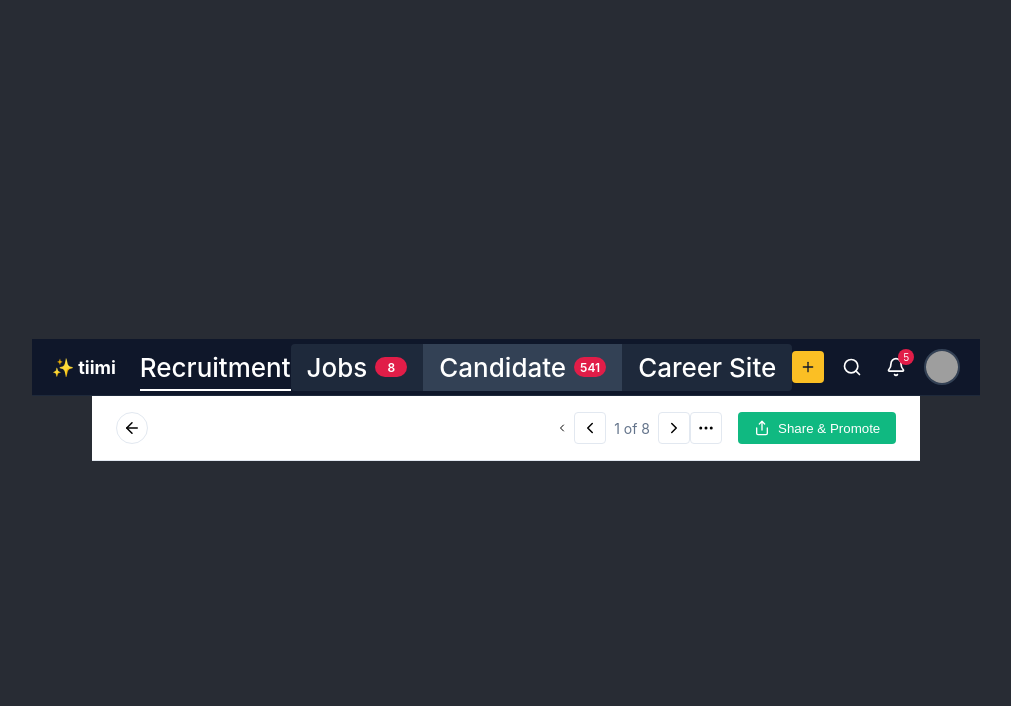
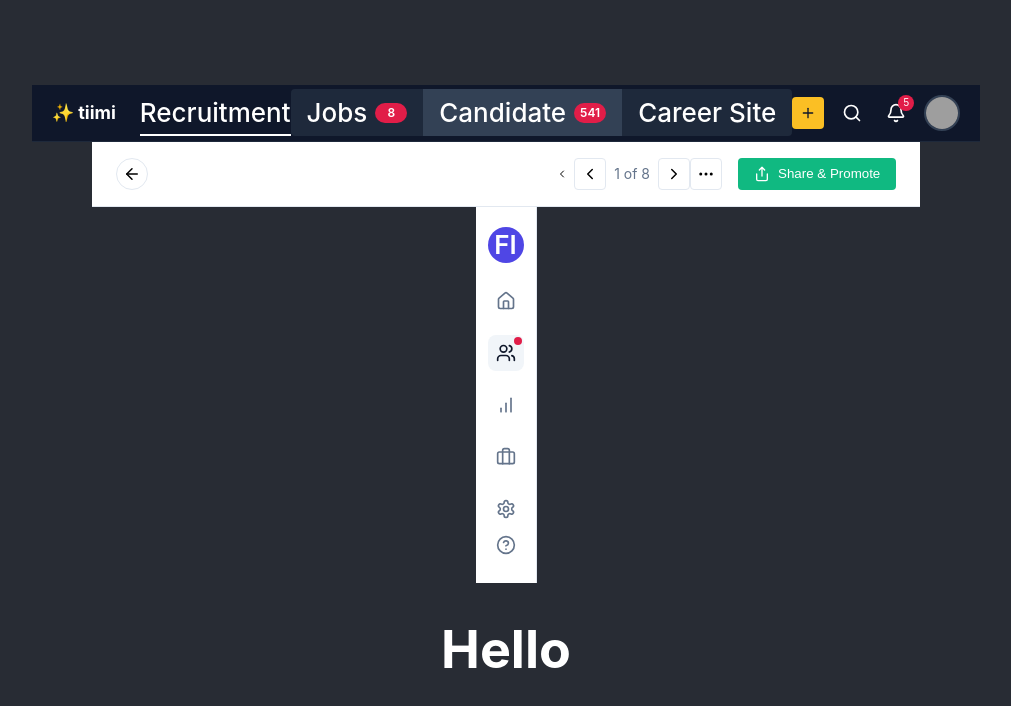
Before and after one commit to SithumWickramasingha/candidate-frontend, a React (Create React App) app: page / in a window 1280 px wide. Shown: the top 706 px of the page, without its empty margins (134-1145 px from the left). Built offline with nearby package versions, Linux system fonts and the light colour scheme; grey boxes are pictures that could not be loaded.

Commit message:
Create side bar component

```diff
--- a/src/App.js
+++ b/src/App.js
@@ -3,6 +3,8 @@ import React from 'react';
 import './App.css';
 import Header from './components/Header/Header';
 import JobDetailsBar from './components/JobDetailsBar/JobDetailsBar';
+import SideBar from './components/SideBar/SideBar';
+import TabNavigation from './components/TabNavigation/TabNavigation';
 
 function App() {
   return (
@@ -10,6 +12,8 @@ function App() {
       <header className="App-header">
         <Header/>
         <JobDetailsBar/>
+        <SideBar/>
+        <TabNavigation/>
       </header>
     </div>
   );
--- /dev/null
+++ b/src/components/SideBar/SideBar.css
@@ -0,0 +1,75 @@
+.sidebar {
+  width: 60px;
+  background-color: white;
+  border-right: 1px solid #e2e8f0;
+  display: flex;
+  flex-direction: column;
+  justify-content: space-between;
+  align-items: center;
+  padding: 20px 0;
+}
+
+.sidebar-top {
+  display: flex;
+  flex-direction: column;
+  align-items: center;
+  gap: 20px;
+}
+
+.profile-circle {
+  width: 36px;
+  height: 36px;
+  border-radius: 50%;
+  background-color: #4f46e5;
+  color: white;
+  display: flex;
+  align-items: center;
+  justify-content: center;
+  font-weight: 600;
+}
+
+.sidebar-nav {
+  display: flex;
+  flex-direction: column;
+  gap: 16px;
+}
+
+.sidebar-button {
+  width: 36px;
+  height: 36px;
+  border-radius: 8px;
+  display: flex;
+  align-items: center;
+  justify-content: center;
+  background: transparent;
+  border: none;
+  color: #64748b;
+  cursor: pointer;
+  position: relative;
+}
+
+.sidebar-button:hover {
+  background-color: #f1f5f9;
+  color: #0f172a;
+}
+
+.sidebar-button.active {
+  background-color: #f1f5f9;
+  color: #0f172a;
+}
+
+.notification-dot {
+  position: absolute;
+  top: 2px;
+  right: 2px;
+  width: 8px;
+  height: 8px;
+  border-radius: 50%;
+  background-color: #e11d48;
+}
+
+.sidebar-bottom {
+  display: flex;
+  flex-direction: column;
+  gap: 16px;
+}
--- /dev/null
+++ b/src/components/SideBar/SideBar.jsx
@@ -0,0 +1,42 @@
+import React from "react";
+import "./SideBar.css";
+import { Home, Users, BarChart, Briefcase, Settings, HelpCircle } from 'lucide-react';
+
+const SideBar = () => {
+  return(
+    <div className="sidebar">
+      <div className="sidebar-top">
+        <div className="profile-circle">
+          <span>FI</span>
+        </div>
+
+        <div className="sidebar-nav">
+          <button className="sidebar-button">
+            <Home size={20} />
+          </button>
+          <button className="sidebar-button active">
+            <Users size={20} />
+            <span className="notification-dot"></span>
+          </button>
+          <button className="sidebar-button">
+            <BarChart size={20} />
+          </button>
+          <button className="sidebar-button">
+            <Briefcase size={20} />
+          </button>
+          <button className="sidebar-button">
+            <Settings size={20} />
+          </button>
+        </div>
+      </div>
+
+      <div className="sidebar-bottom">
+        <button className="sidebar-button">
+          <HelpCircle size={20} />
+        </button>
+      </div>
+    </div>
+  );
+}
+
+export default SideBar;
--- /dev/null
+++ b/src/components/TabNavigation/TabNavigation.jsx
@@ -0,0 +1,12 @@
+import React from "react";
+import "./TabNavigation.css";
+
+const TabNavigation = () => {
+  return(
+    <div>
+      <h1>Hello</h1>
+    </div>
+  );
+}
+
+export default TabNavigation;
```
Also changed, not shown: src/components/TabNavigation/TabNavigation.css (added).
